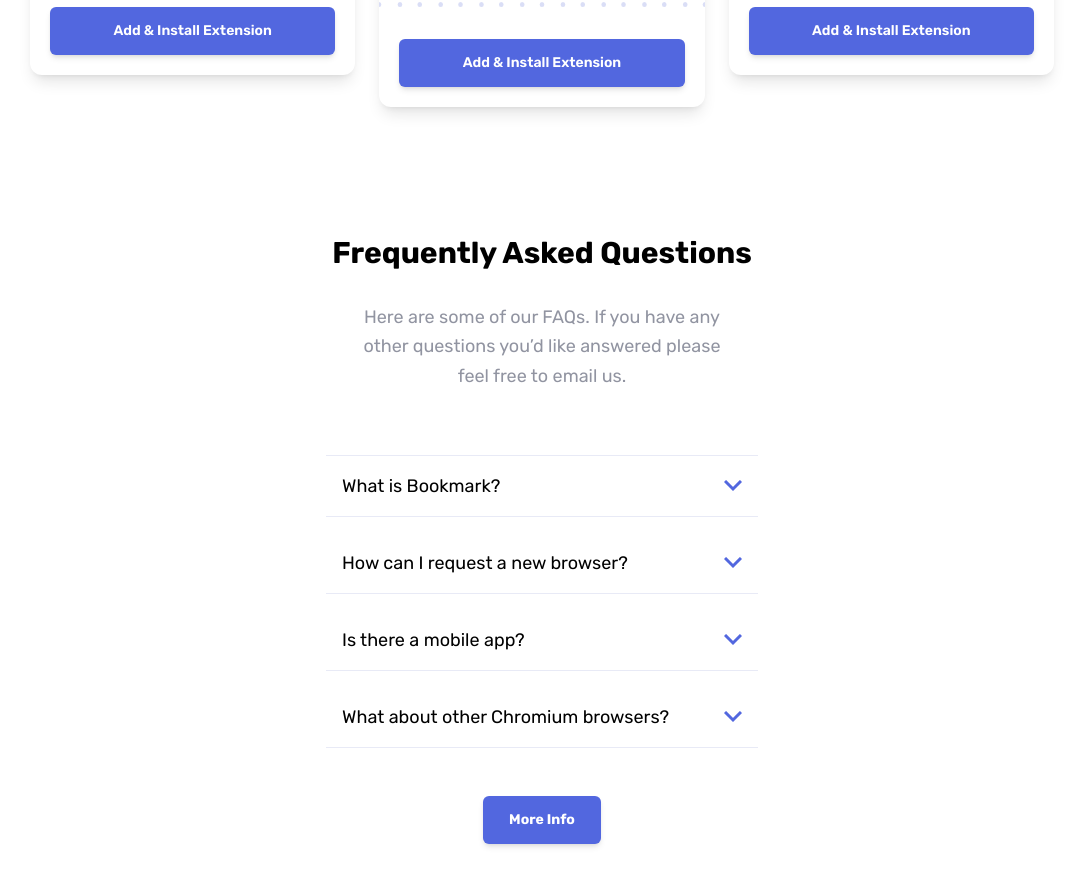
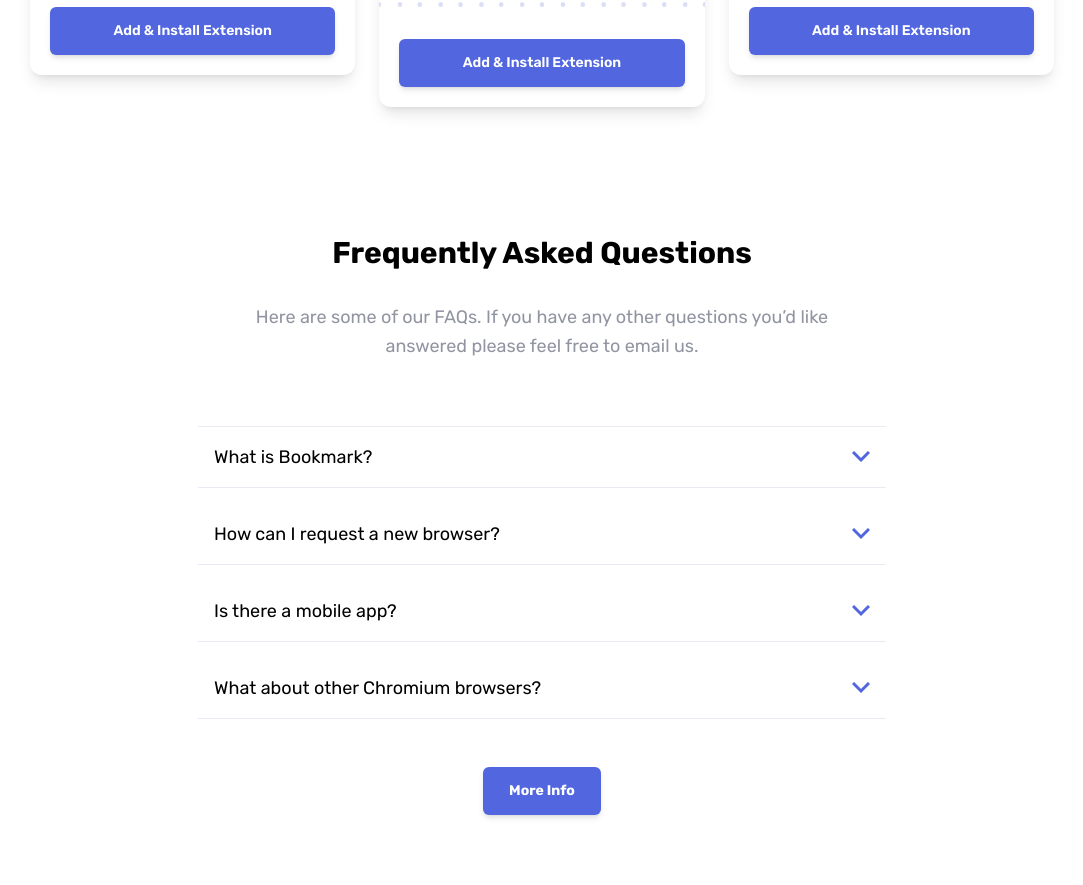
Before and after one commit to christianonoh/bookmark-app, a Next.js app: page / in a window 1280 px wide. Shown: the part 2081-2966 px from the top of the page, without its empty margins (98-1181 px from the left). Built offline with nearby package versions, Linux system fonts and the light colour scheme.

Commit message:
Update FAQ section styling

```diff
--- a/components/faq/index.tsx
+++ b/components/faq/index.tsx
@@ -5,7 +5,7 @@
 
 const FAQ = () => {
   return (
-    <section className="flex flex-col py-16 px-5 md:px-10  max-w-lg mx-auto items-center">
+    <section className="flex flex-col py-16 px-5 md:px-10  max-w-3xl mx-auto items-center">
       <h2 className="text-3xl capitalized font-bold mb-8 text-center">
         Frequently Asked Questions
       </h2>
@@ -15,17 +15,15 @@
       </p>
       <div className="w-full">
         <div className="border-b w-full border-gray-light" />
-        {
-          faqs.map((faq, index) => (
-            <Question key={index} question={faq.question} answer={faq.answer} />
-          ))
-        }
+        {faqs.map((faq, index) => (
+          <Question key={index} question={faq.question} answer={faq.answer} />
+        ))}
       </div>
       <Button
-            title="More Info"
-            link="/"
-            className="font-bold shadow-md hover:text-accent hover:border-accent hover:bg-transparent flex-1 mt-8"
-          />
+        title="More Info"
+        link="/"
+        className="font-bold shadow-md hover:text-accent hover:border-accent hover:bg-transparent flex-1 mt-8"
+      />
     </section>
   );
 };
```
